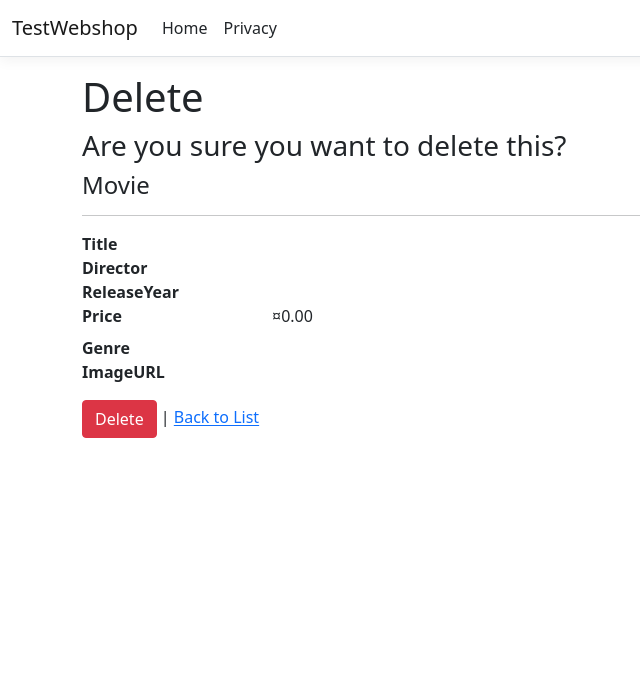
After one commit to Gr-23-03/VioletVideoRepo, an ASP.NET Core app: template TestWebshop/Views/Movie/Delete.cshtml in a window 1280 px wide. The commit adds this page. Shown: the top 694 px of the page, without its empty margins (0-640 px from the left). Run offline with ASP.NET Core 8, Linux system fonts and the light colour scheme; the template is opened without the code that fills it, so the values that code supplies are empty; style sheets or scripts are compiled from the project's sources.

Commit message:
create and delete movies from database

```diff
--- /dev/null
+++ b/TestWebshop/Views/Movie/Delete.cshtml
@@ -0,0 +1,57 @@
+@model TestWebshop.Models.Database.Movie
+
+@{
+    ViewData["Title"] = "Delete";
+}
+
+<h1>Delete</h1>
+
+<h3>Are you sure you want to delete this?</h3>
+<div>
+    <h4>Movie</h4>
+    <hr />
+    <dl class="row">
+        <dt class = "col-sm-2">
+            @Html.DisplayNameFor(model => model.Title)
+        </dt>
+        <dd class = "col-sm-10">
+            @Html.DisplayFor(model => model.Title)
+        </dd>
+        <dt class = "col-sm-2">
+            @Html.DisplayNameFor(model => model.Director)
+        </dt>
+        <dd class = "col-sm-10">
+            @Html.DisplayFor(model => model.Director)
+        </dd>
+        <dt class = "col-sm-2">
+            @Html.DisplayNameFor(model => model.ReleaseYear)
+        </dt>
+        <dd class = "col-sm-10">
+            @Html.DisplayFor(model => model.ReleaseYear)
+        </dd>
+        <dt class = "col-sm-2">
+            @Html.DisplayNameFor(model => model.Price)
+        </dt>
+        <dd class = "col-sm-10">
+            @Html.DisplayFor(model => model.Price)
+        </dd>
+        <dt class = "col-sm-2">
+            @Html.DisplayNameFor(model => model.Genre)
+        </dt>
+        <dd class = "col-sm-10">
+            @Html.DisplayFor(model => model.Genre)
+        </dd>
+        <dt class = "col-sm-2">
+            @Html.DisplayNameFor(model => model.ImageURL)
+        </dt>
+        <dd class = "col-sm-10">
+            @Html.DisplayFor(model => model.ImageURL)
+        </dd>
+    </dl>
+
+    <form asp-action="Delete">
+        <input type="hidden" asp-for="Id" />
+        <input type="submit" value="Delete" class="btn btn-danger" /> |
+        <a asp-action="Index">Back to List</a>
+    </form>
+</div>
```
Also changed, not shown: TestWebshop/Controllers/MovieController.cs (+47 -16 lines), TestWebshop/Views/Movie/Create.cshtml (+10 -0 lines).
